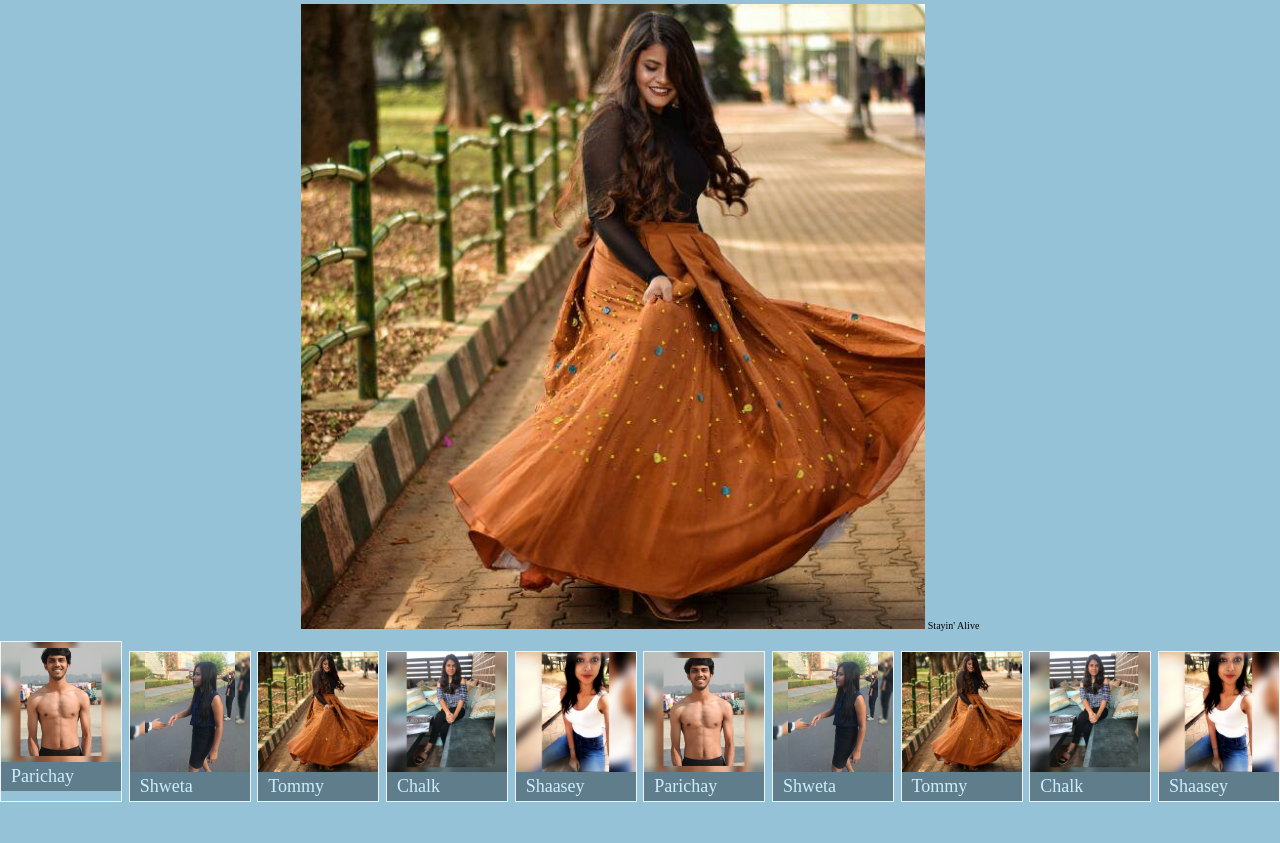
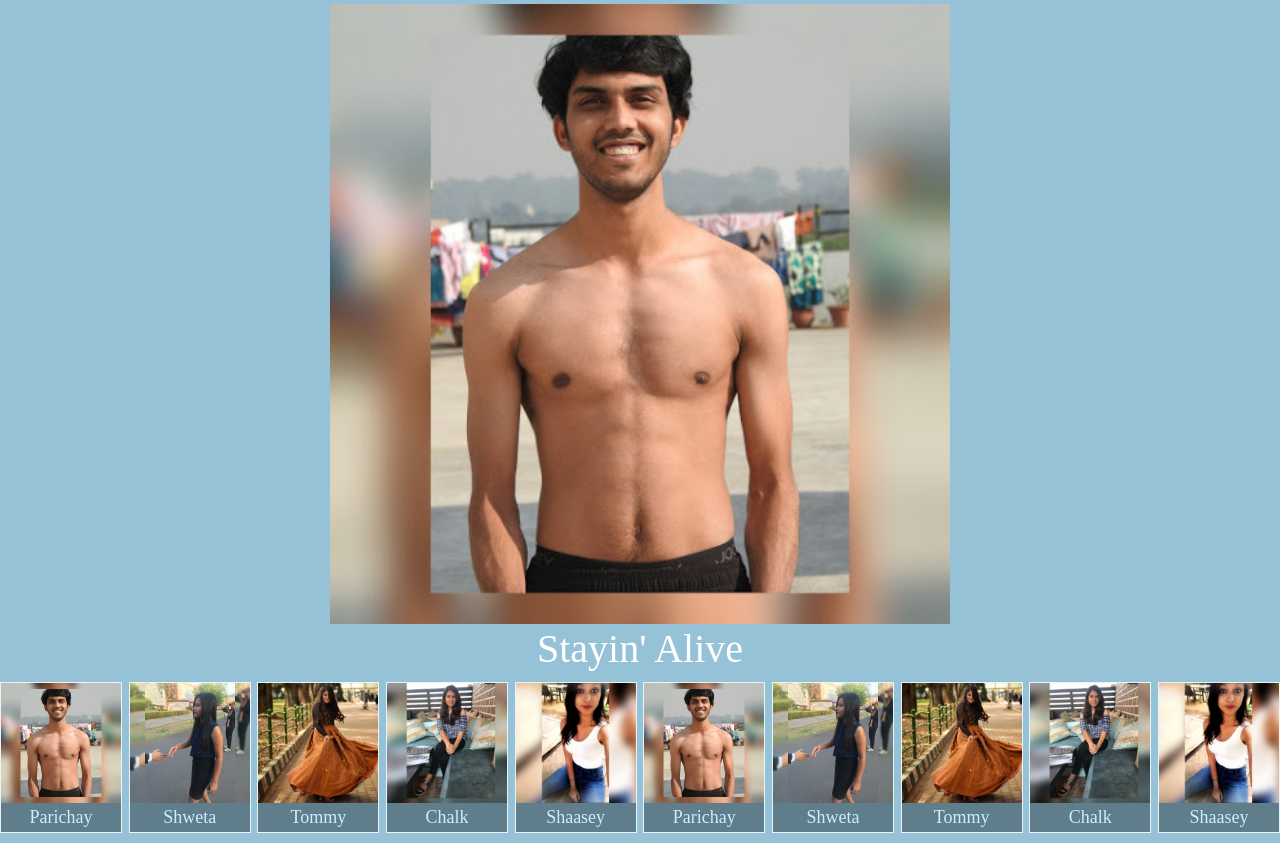
Before and after one commit to baymac/Football-Gallery, a plain HTML site: page index.html in a window 1280 px wide. Shown: the part 88-931 px from the top of the page. Before the commit the page ends 900 px from the top, so only its background shows below. Drawn offline with nearby package versions, Linux system fonts and the light colour scheme.

Commit message:
Text alignment of thumbnails and removed relationship selectors.

```diff
--- a/index.html
+++ b/index.html
@@ -82,7 +82,7 @@
 
   <div class="detail-image-container">
     <div class="detail-image-frame">
-    <img class="detail-image" src="img/otter3.jpg" alt="">
+    <img class="detail-image" src="img/otter1.JPG" alt="">
     <span class="detail-image-title">Stayin' Alive</span>
   </div>
   </div>
--- a/stylesheets/styles.css
+++ b/stylesheets/styles.css
@@ -45,10 +45,6 @@ html, body {
   max-width: 120px;
 }
 
-.thumbnail-item + .thumbnail-item {
-  margin-top: 10px;
-}
-
 .thumbnail-list {
   order: 2;
   flex: 0 1 auto;
@@ -61,13 +57,15 @@ html, body {
 }
 
 .detail-image-frame {
-text-align: center;
+  text-align: center;
+  position: relative;
 }
 
 .thumbnail-title {
   background: rgb(96, 125, 139);
   color: rgb(202, 238, 255);
   display: block;
+  text-align: center;
   font-size: 18px;
   margin: 0;
   padding: 4px 10px;
@@ -83,3 +81,8 @@ text-align: center;
 .detail-image {
   width: 90%;
 }
+
+.detail-image-title {
+  color: white;
+  font-size: 40px;
+}
```
